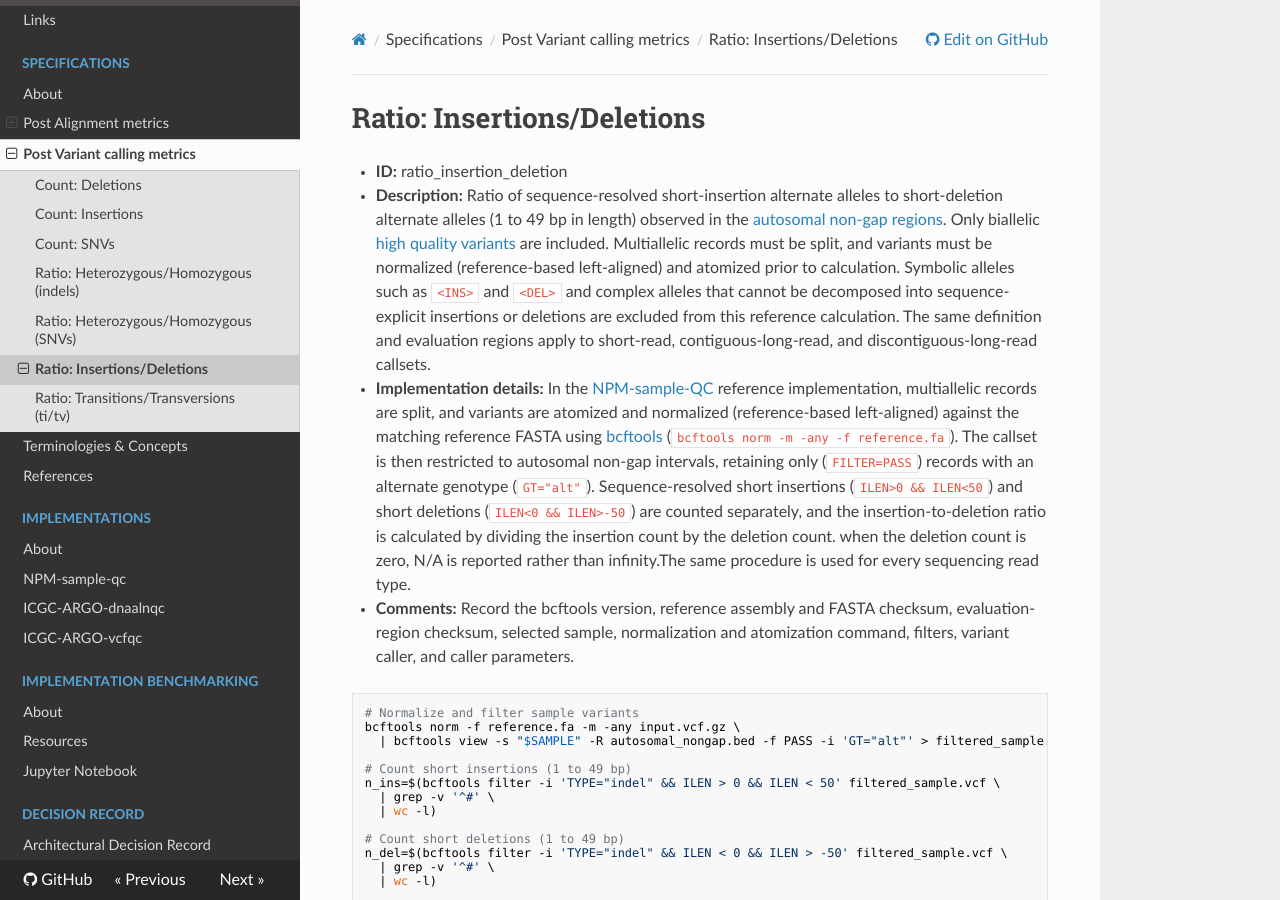
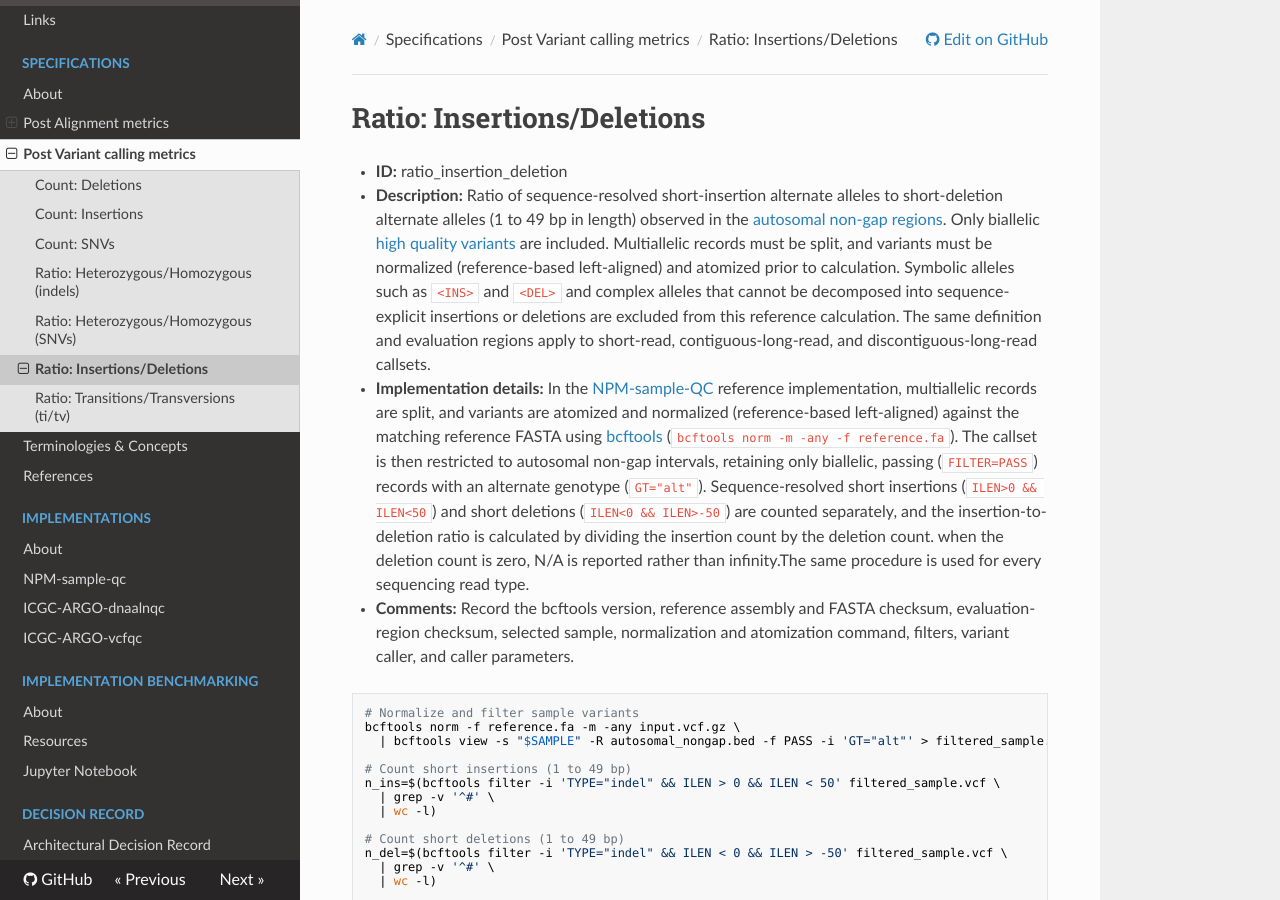
Before and after one commit to ga4gh/quality-control-wgs, an MkDocs documentation site: the page built from docs/metrics_definitions/ratio-insertions-deletions.md, in a window 1280 px wide and 900 px high. Built offline with MkDocs 1.6.1, drawn with Linux system fonts in a browser that asks for light colours; nearby versions of some CDN libraries.

Commit message:
ratio ins-del dev version awaiting further input/feedback

````diff
--- a/docs/metrics_definitions/ratio-insertions-deletions.md
+++ b/docs/metrics_definitions/ratio-insertions-deletions.md
@@ -3,7 +3,7 @@
 - **ID:** ratio_insertion_deletion
 - **Description:** Ratio of sequence-resolved short-insertion alternate alleles to short-deletion alternate alleles (1 to 49 bp in length) observed in the [autosomal non-gap regions](terminologies.md#autosomes-non-gap-regions). Only biallelic [high quality variants](terminologies.md#high-quality-variants) are included. Multiallelic records must be split, and variants must be normalized (reference-based left-aligned) and atomized prior to calculation. Symbolic alleles such as `<INS>` and `<DEL>` and complex alleles that cannot be decomposed into sequence-explicit insertions or deletions are excluded from this reference calculation. The same definition and evaluation regions apply to short-read, contiguous-long-read, and discontiguous-long-read callsets.
 
-- **Implementation details:** In the [NPM-sample-QC](References.md#npm-sample-qc) reference implementation, multiallelic records are split, and variants are atomized and normalized (reference-based left-aligned) against the matching reference FASTA using [bcftools](https://www.htslib.org/doc/bcftools.html) (`bcftools norm -m -any -f reference.fa`). The callset is then restricted to autosomal non-gap intervals, retaining only (`FILTER=PASS`) records with an alternate genotype (`GT="alt"`). Sequence-resolved short insertions (`ILEN>0 && ILEN<50`) and short deletions (`ILEN<0 && ILEN>-50`) are counted separately, and the insertion-to-deletion ratio is calculated by dividing the insertion count by the deletion count. when the deletion count is zero, N/A is reported rather than infinity.The same procedure is used for every sequencing read type.
+- **Implementation details:** In the [NPM-sample-QC](References.md#npm-sample-qc) reference implementation, multiallelic records are split, and variants are atomized and normalized (reference-based left-aligned) against the matching reference FASTA using [bcftools](https://www.htslib.org/doc/bcftools.html) (`bcftools norm -m -any -f reference.fa`). The callset is then restricted to autosomal non-gap intervals, retaining only biallelic, passing (`FILTER=PASS`) records with an alternate genotype (`GT="alt"`). Sequence-resolved short insertions (`ILEN>0 && ILEN<50`) and short deletions (`ILEN<0 && ILEN>-50`) are counted separately, and the insertion-to-deletion ratio is calculated by dividing the insertion count by the deletion count. when the deletion count is zero, N/A is reported rather than infinity.The same procedure is used for every sequencing read type.
 - **Comments:**
 Record the bcftools version, reference assembly and FASTA checksum, evaluation-region checksum, selected sample, normalization and atomization command, filters, variant caller, and caller parameters.
 ```
````
